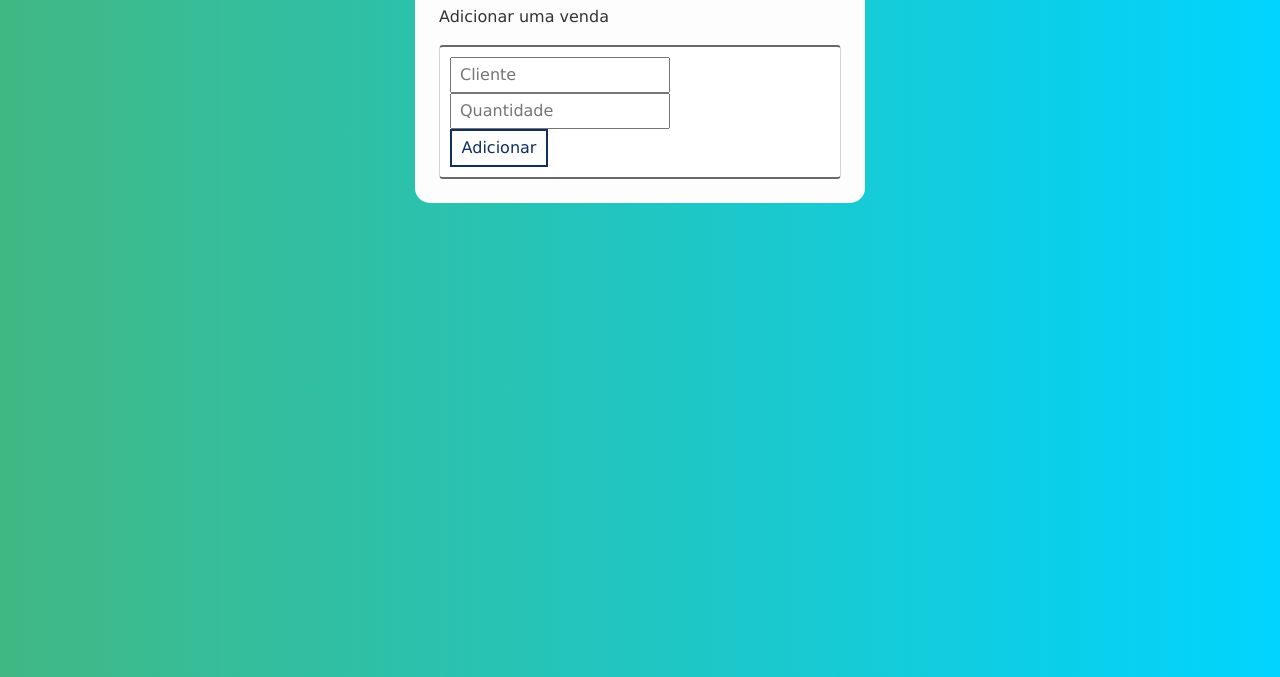
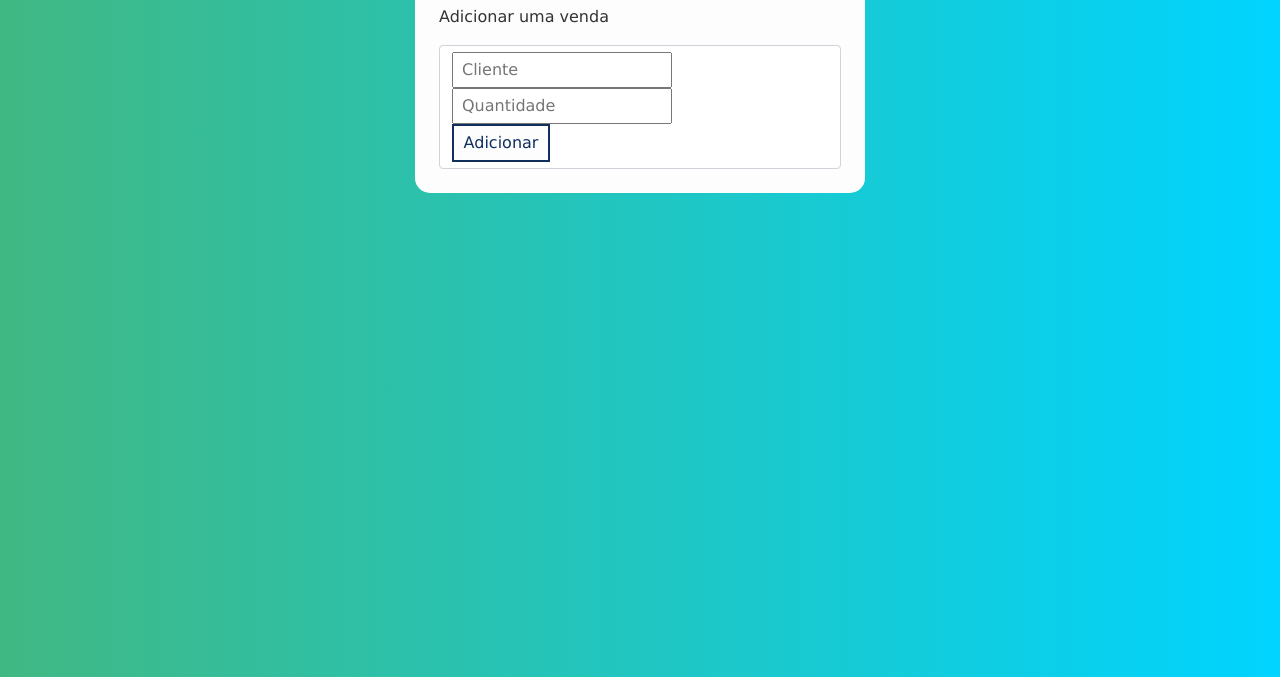
Before and after one commit to douglasmadeiro1/lista2, a plain HTML site: page index.html in a window 1280 px wide. Shown: the part 123-800 px from the top of the page. Drawn offline with nearby package versions, Linux system fonts and the light colour scheme; no server answers.

Commit message:
Update styles2.css

```diff
--- a/styles2.css
+++ b/styles2.css
@@ -122,14 +122,6 @@ select {
 
 .form-control {
   display: flex;
-  grid-template-columns: repeat(3, 1fr);
-  /* espaço entre um elemento interno e outro */
-  grid-gap: 20px 20px;
-  /* margem interna que afasta os elementos da borda do grid */
-  padding: 10px 10px;
-  border-bottom: 2px solid #696969;
-  border-top: 2px solid #696969;
-
 }
 
 .form-control input {
```
